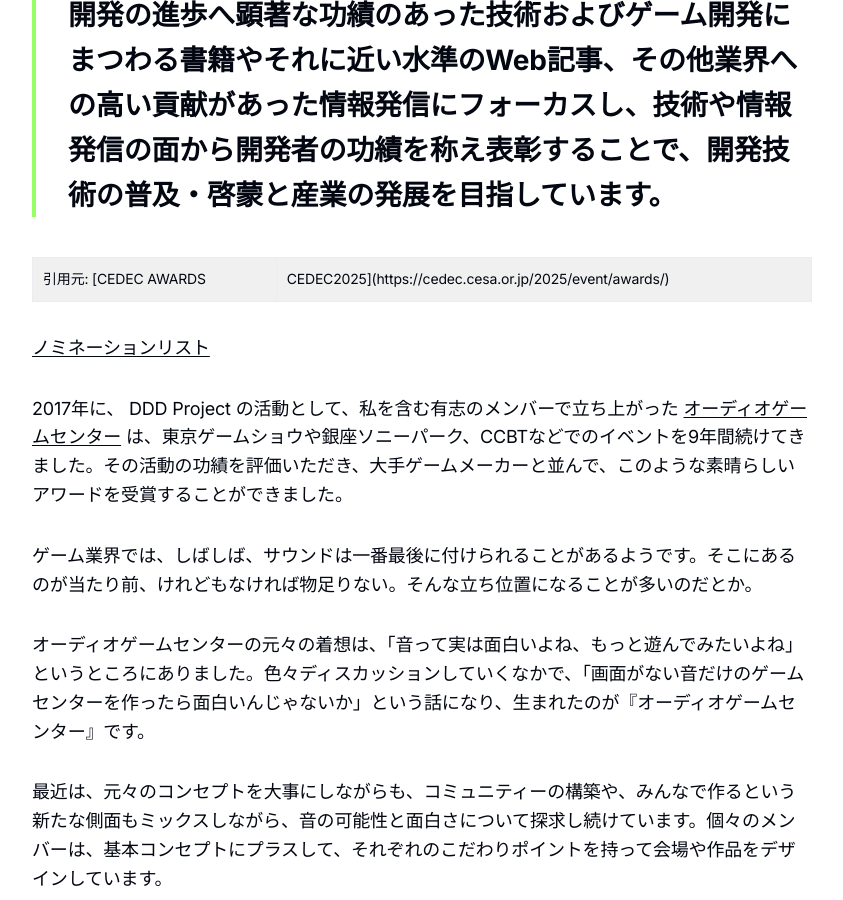
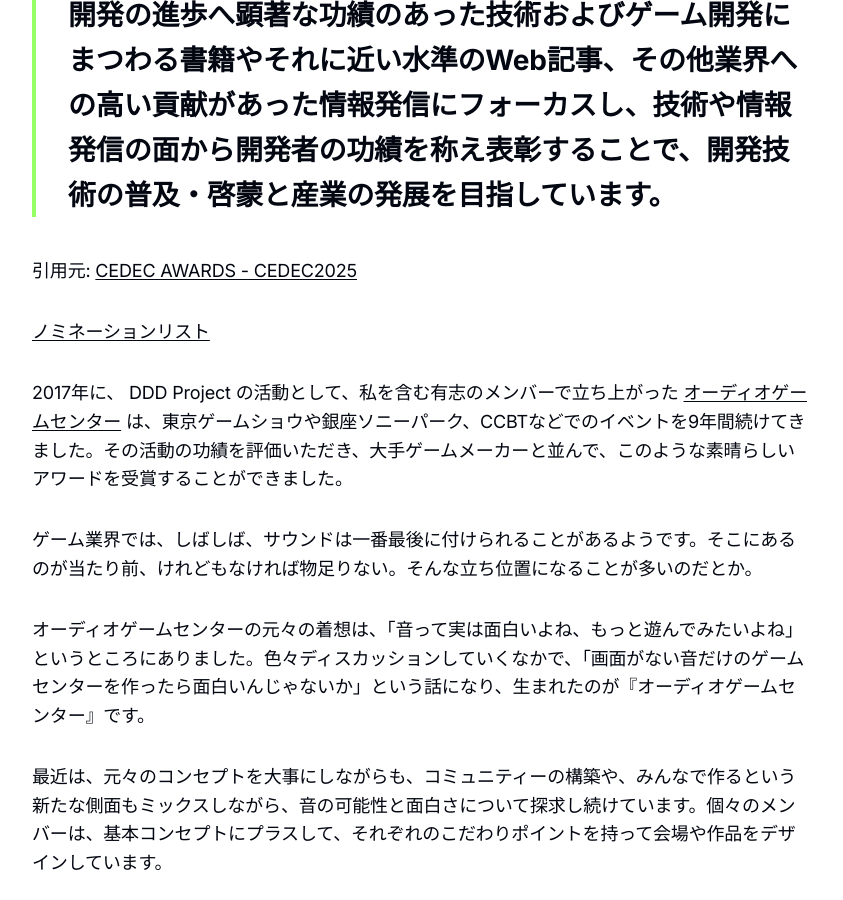
Before and after one commit to yncat/lp, a Jekyll site: the page built from _posts/2025-06-30-cedec.md, in a window 1280 px wide and 900 px high, scrolled down 1188 px. Shown: the whole window, without its empty margins (218-1061 px from the left). Built offline with Jekyll 4.4.1, drawn with Linux system fonts in a browser that asks for light colours.

Commit message:
Replace | with - to avoid table layout

```diff
--- a/_posts/2025-06-30-cedec.md
+++ b/_posts/2025-06-30-cedec.md
@@ -9,7 +9,7 @@
 
 > CEDEC AWARDSは、コンピュータエンターテインメント開発の進歩へ顕著な功績のあった技術およびゲーム開発にまつわる書籍やそれに近い水準のWeb記事、その他業界への高い貢献があった情報発信にフォーカスし、技術や情報発信の面から開発者の功績を称え表彰することで、開発技術の普及・啓蒙と産業の発展を目指しています。
 
-引用元: [CEDEC AWARDS | CEDEC2025](https://cedec.cesa.or.jp/2025/event/awards/)
+引用元: [CEDEC AWARDS - CEDEC2025](https://cedec.cesa.or.jp/2025/event/awards/)
 
 [ノミネーションリスト](https://cedec.cesa.or.jp/2025/event/awards/category_excellence/)
 
```
